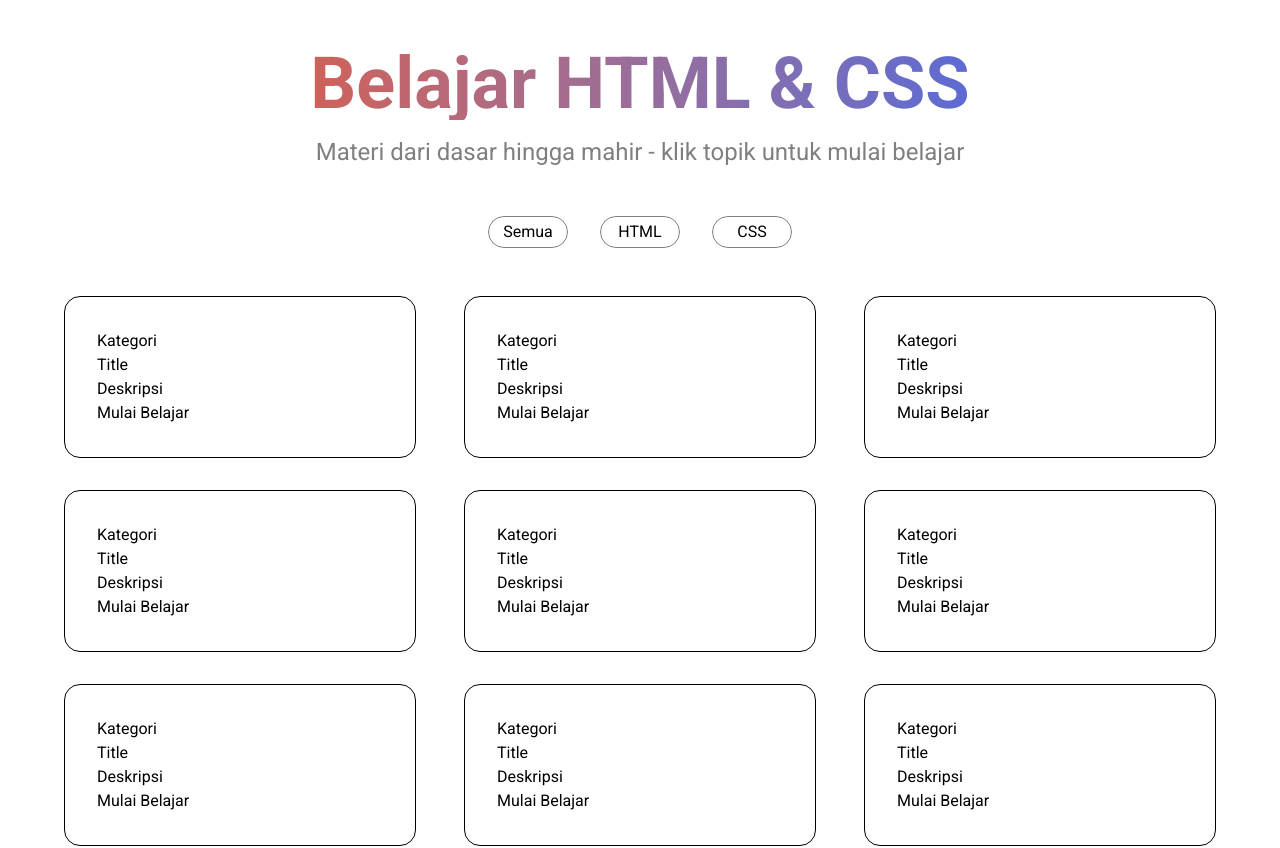
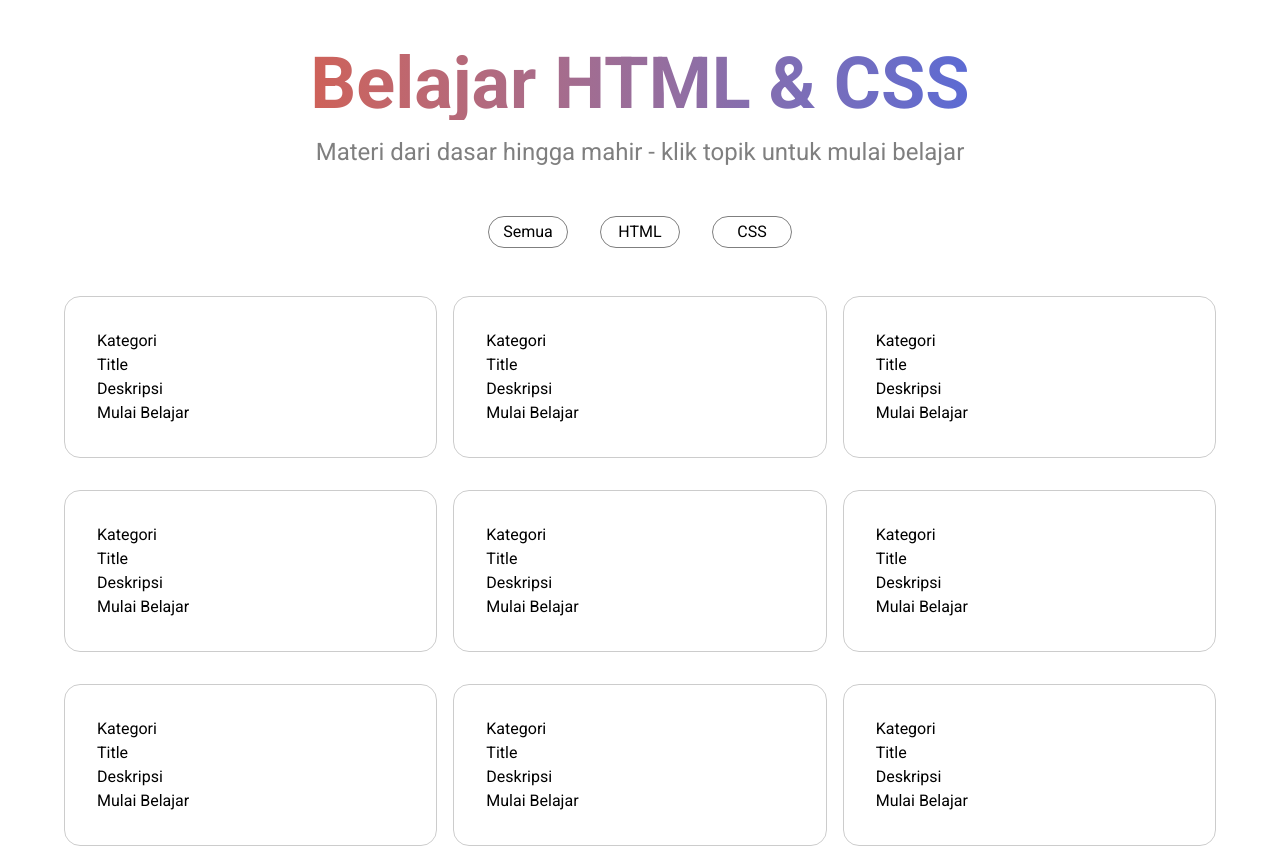
Before and after one commit to fahrypratama17/materi-workshop-web-hmdtif, a React (Vite) app: page / in a window 1280 px wide. Shown: the top 848 px of the page. Built offline with nearby package versions, Linux system fonts and the light colour scheme.

Commit message:
feat: "update Card component styles and adjust grid gap in Materi component"

```diff
--- a/src/components/Card.tsx
+++ b/src/components/Card.tsx
@@ -1,6 +1,6 @@
 const Card = () => {
   return (
-    <div className="border- rounded-2xl border p-8">
+    <div className="cursor-pointer rounded-2xl border border-black/20 p-8 duration-300 hover:-translate-y-2">
       <p>Kategori</p>
       <h1>Title</h1>
       <p>Deskripsi</p>
--- a/src/components/Materi.tsx
+++ b/src/components/Materi.tsx
@@ -2,7 +2,7 @@ import Card from "./Card.tsx";
 
 const Materi = () => {
   return (
-    <section className="mx-auto mt-12 mb-8 grid w-[90%] gap-8 gap-x-12 md:grid-cols-2 lg:grid-cols-3">
+    <section className="mx-auto mt-12 mb-8 grid w-[90%] gap-8 gap-x-4 md:grid-cols-2 lg:grid-cols-3">
       <Card />
       <Card />
       <Card />
```
Also changed, not shown: src/data/card/data.ts (added).
